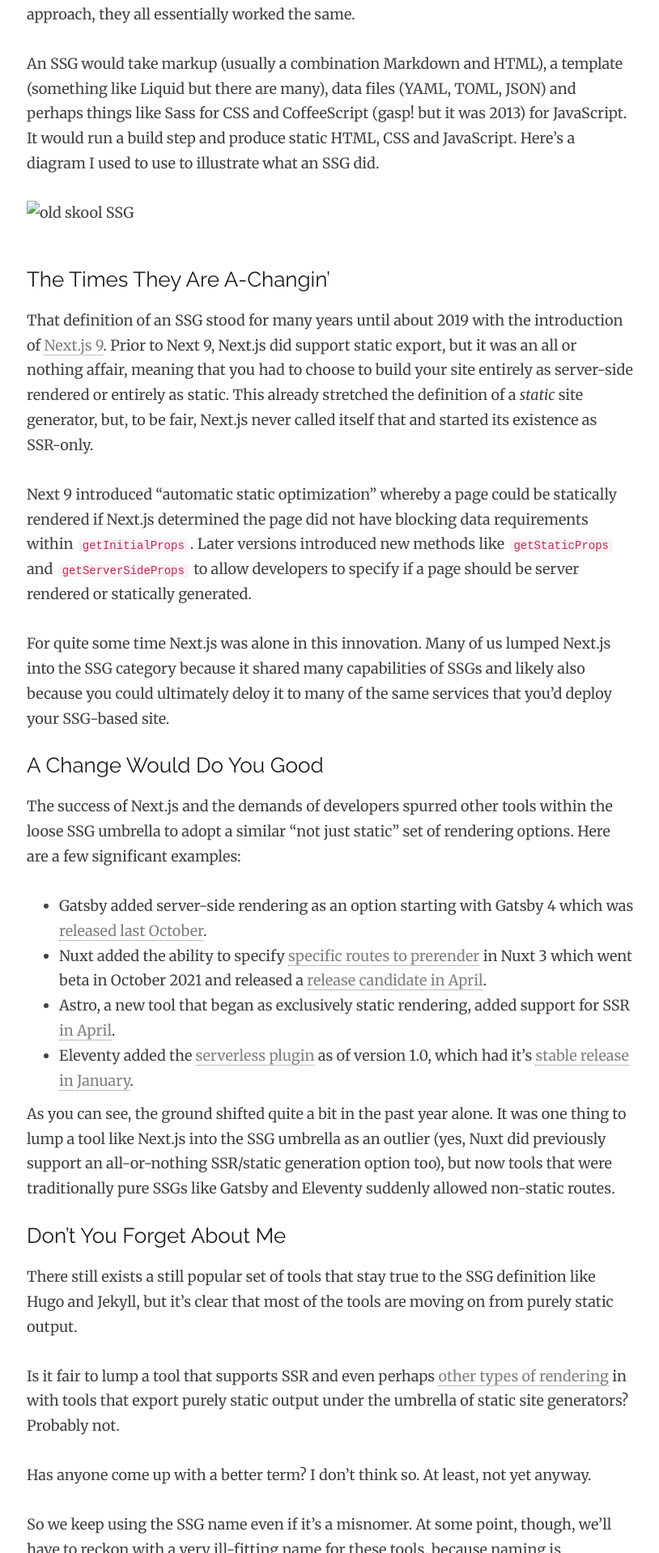
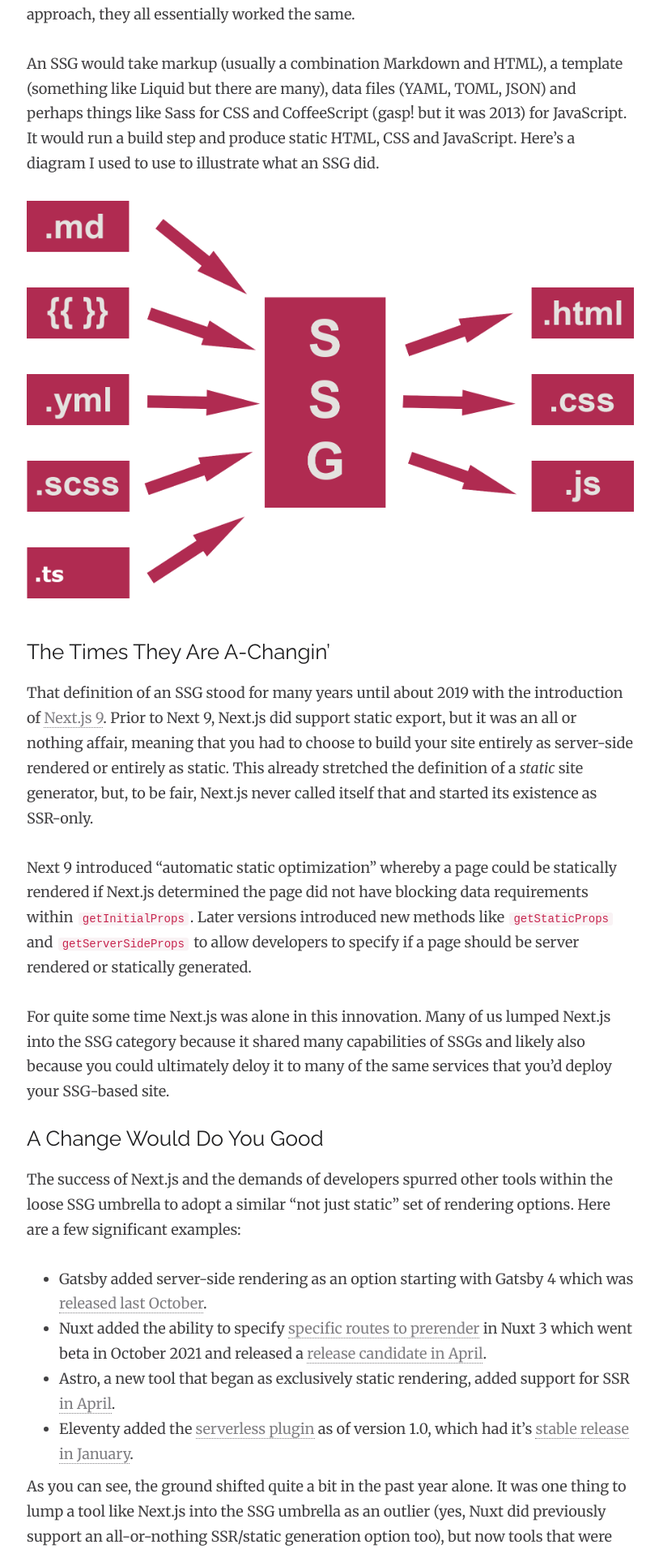
Before and after one commit to remotesynth/remotesynth.github.io, a Jekyll site: the page built from _posts/2022-05-16-what-happened-to-ssgs.md, in a window 1280 px wide. Shown: the part 1080-2998 px from the top of the page at 81% size, without its empty margins (232-1046 px from the left). Built offline with Jekyll 4.4.1, drawn with Linux system fonts in a browser that asks for light colours; a script that is not in the unit is left out; comment, search, counter and statistics services are not loaded.

Commit message:
fix image

```diff
--- a/_posts/2022-05-16-what-happened-to-ssgs.md
+++ b/_posts/2022-05-16-what-happened-to-ssgs.md
@@ -14,7 +14,7 @@
 
 An SSG would take markup (usually a combination Markdown and HTML), a template (something like Liquid but there are many), data files (YAML, TOML, JSON) and perhaps things like Sass for CSS and CoffeeScript (gasp! but it was 2013) for JavaScript. It would run a build step and produce static HTML, CSS and JavaScript. Here's a diagram I used to use to illustrate what an SSG did.
 
-![old skool SSG](ssg.png)
+![old skool SSG](/images/posts/ssg.png)
 
 ## The Times They Are A-Changin'
 
```
Also changed, not shown: images/posts/ssg.png (added).
